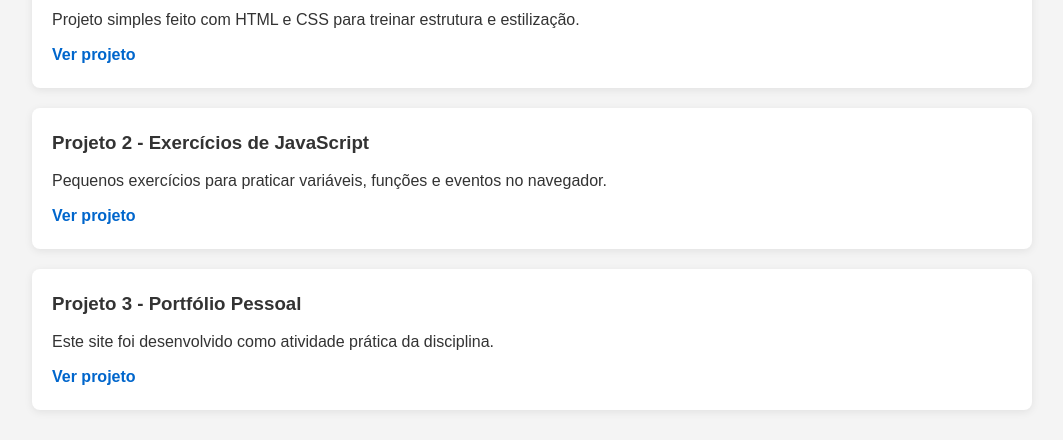
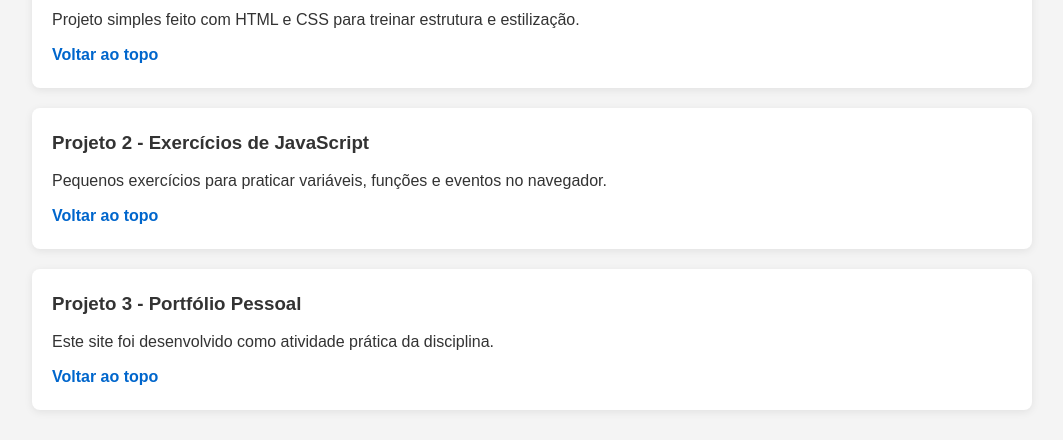
Before and after one commit to Danilo-Marchesano/Poejto-faculdade, a plain HTML site: page index.html in a window 1280 px wide. Shown: the part 810-1250 px from the top of the page, without its empty margins (108-1171 px from the left). Drawn offline with Linux system fonts and the light colour scheme.

Commit message:
Update index.html
alterando ver projetos para Voltar ao topo

```diff
--- a/index.html
+++ b/index.html
@@ -61,19 +61,19 @@
       <div class="card">
         <h3>Projeto 1 - Página de Apresentação</h3>
         <p>Projeto simples feito com HTML e CSS para treinar estrutura e estilização.</p>
-        <a href="#" target="_blank">Ver projeto</a>
+        <a href="#" target="_blank">Voltar ao topo</a>
       </div>
 
       <div class="card">
         <h3>Projeto 2 - Exercícios de JavaScript</h3>
         <p>Pequenos exercícios para praticar variáveis, funções e eventos no navegador.</p>
-        <a href="#" target="_blank">Ver projeto</a>
+        <a href="#" target="_blank">Voltar ao topo</a>
       </div>
 
       <div class="card">
         <h3>Projeto 3 - Portfólio Pessoal</h3>
         <p>Este site foi desenvolvido como atividade prática da disciplina.</p>
-        <a href="#" target="_blank">Ver projeto</a>
+        <a href="#" target="_blank">Voltar ao topo</a>
       </div>
     </div>
   </section>
```
